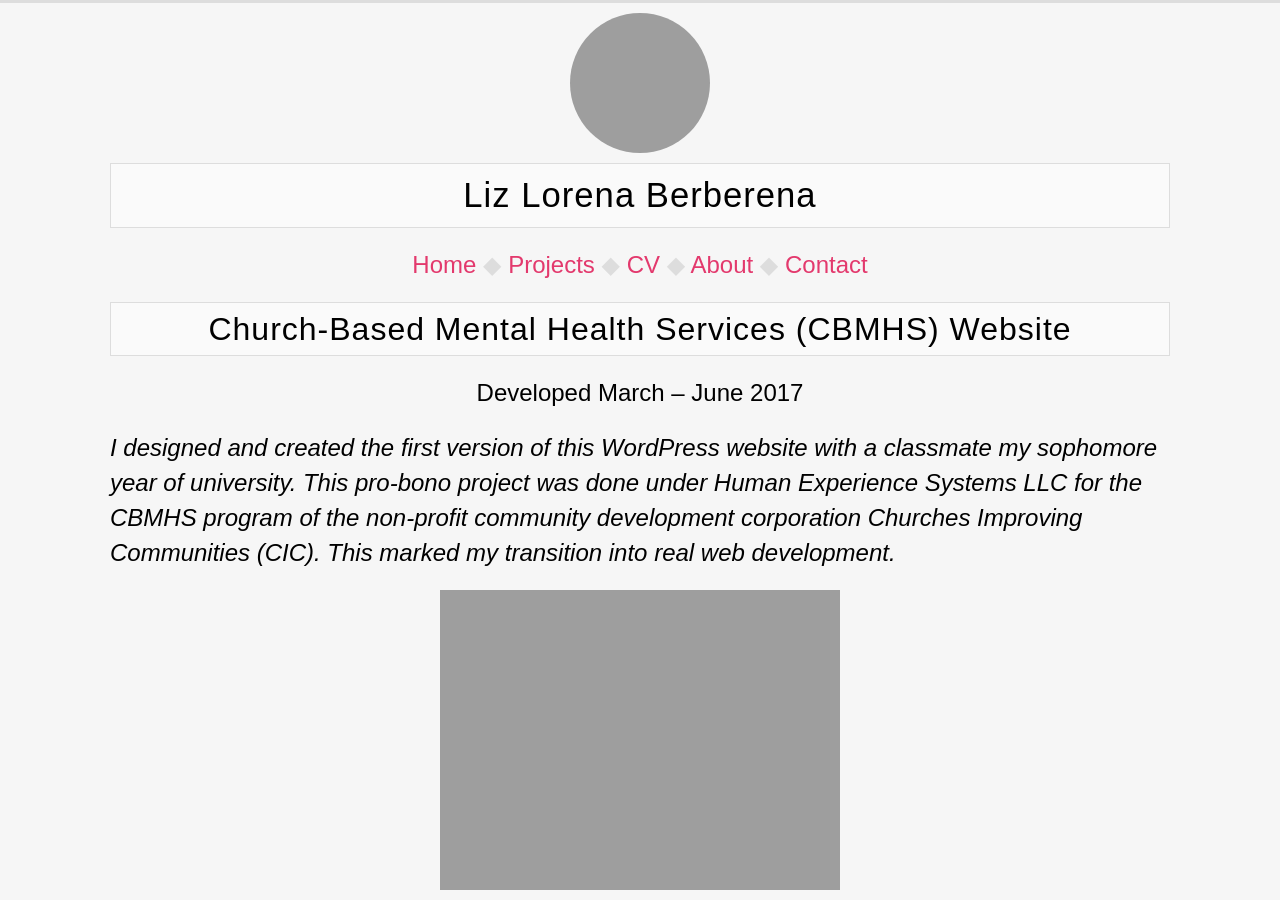
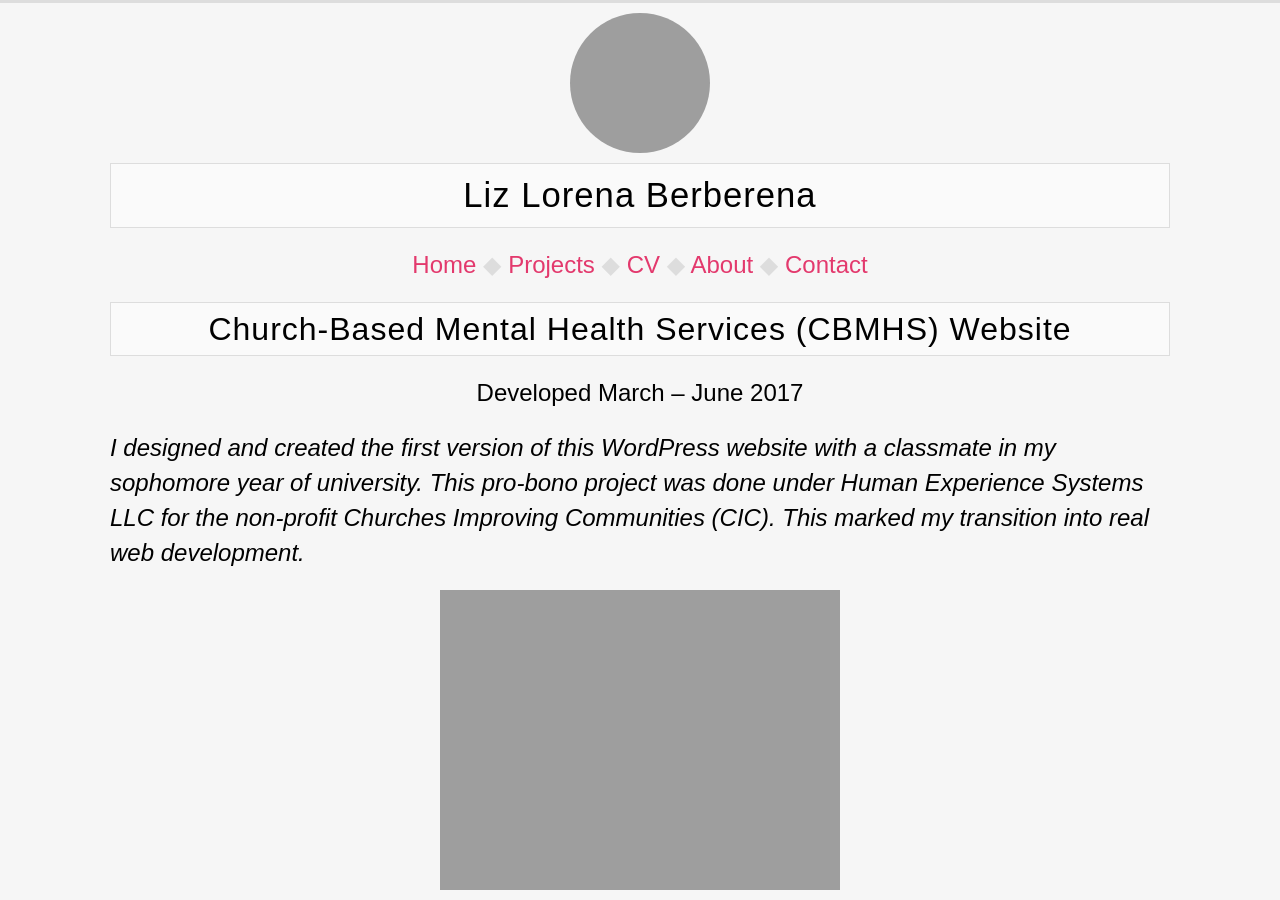
Before and after one commit to liz-lorena/2020, a Jekyll site: the page built from _posts/2017-03-01-cbmhs.md, in a window 1280 px wide and 900 px high. Built offline with Jekyll 4.4.1, drawn with Linux system fonts in a browser that asks for light colours.

Commit message:
Update 2017-03-01-cbmhs.md

```diff
--- a/_posts/2017-03-01-cbmhs.md
+++ b/_posts/2017-03-01-cbmhs.md
@@ -6,7 +6,7 @@ category: WordPress Website
 role: WordPress Web Designer
 img: cbmhs.jpg
 link: /projects/cbmhs
-excerpt: I designed and created the first version of this WordPress website with a classmate my sophomore year of university. This pro-bono project was done under Human Experience Systems LLC for the CBMHS program of the non-profit community development corporation Churches Improving Communities (CIC). This marked my transition into real web development.
+excerpt: I designed and created the first version of this WordPress website with a classmate in my sophomore year of university. This pro-bono project was done under Human Experience Systems LLC for the non-profit Churches Improving Communities (CIC). This marked my transition into real web development.
 ---
 
 <img src="https://lizlorena.com/img/cbmhs.png" alt="Screenshot of Church-Based Mental Health Services Website" class="img-fluid"/>
```
